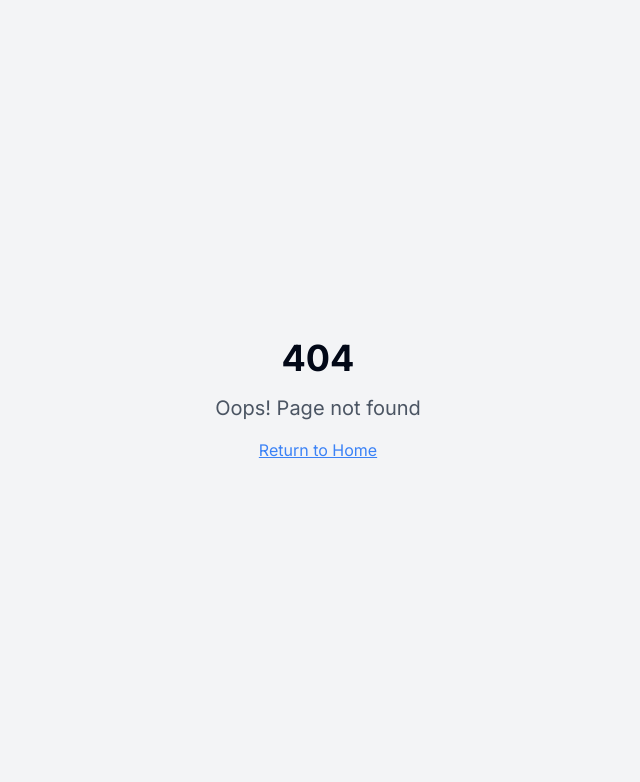
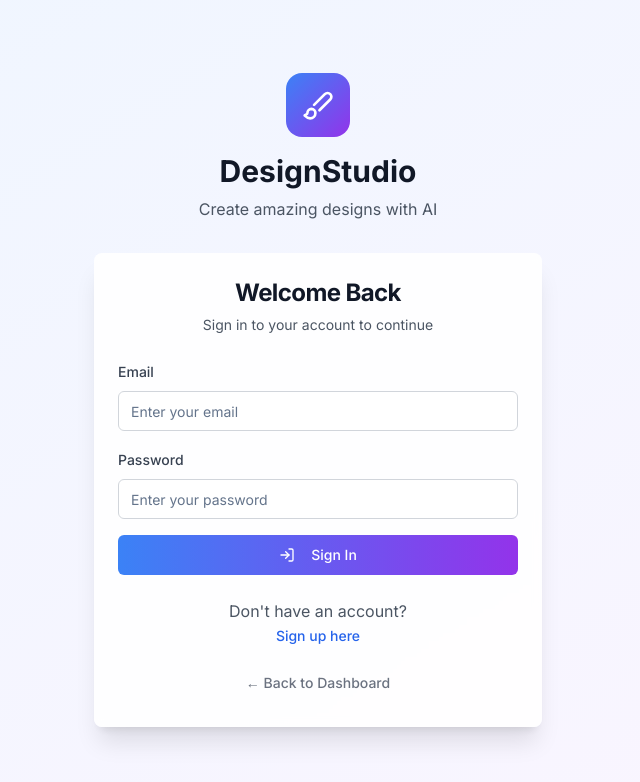
Before and after one commit to highgoal215/create-with-ai-canvas-37f09a8d, a React (Vite) app: page /auth in a window 1280 px wide. Before the commit this address had no page. Shown: the top 782 px of the page, without its empty margins (322-962 px from the left). Built offline with nearby package versions, Linux system fonts and the light colour scheme.

Commit message:
feat: Add signup/login pages
Adds the necessary components and routes for user signup and login functionality.

```diff
--- a/src/App.tsx
+++ b/src/App.tsx
@@ -6,6 +6,7 @@ import { QueryClient, QueryClientProvider } from "@tanstack/react-query";
 import { BrowserRouter, Routes, Route } from "react-router-dom";
 import { ThemeProvider } from "@/contexts/ThemeContext";
 import Index from "./pages/Index";
+import Auth from "./pages/Auth";
 import NotFound from "./pages/NotFound";
 
 const queryClient = new QueryClient();
@@ -19,6 +20,7 @@ const App = () => (
         <BrowserRouter>
           <Routes>
             <Route path="/" element={<Index />} />
+            <Route path="/auth" element={<Auth />} />
             {/* ADD ALL CUSTOM ROUTES ABOVE THE CATCH-ALL "*" ROUTE */}
             <Route path="*" element={<NotFound />} />
           </Routes>
--- a/src/components/Sidebar.tsx
+++ b/src/components/Sidebar.tsx
@@ -8,7 +8,8 @@ import {
   Download,
   Settings,
   Plus,
-  Sparkles
+  Sparkles,
+  LogIn
 } from 'lucide-react';
 import { cn } from '@/lib/utils';
 import { ThemeToggle } from '@/components/ThemeToggle';
@@ -27,6 +28,10 @@ export const Sidebar = ({ activeTab, onTabChange }: SidebarProps) => {
     { id: 'export', icon: Download, label: 'Export' },
     { id: 'settings', icon: Settings, label: 'Settings' },
   ];
+
+  const handleAuthClick = () => {
+    window.location.href = '/auth';
+  };
 
   return (
     <div className="w-64 bg-white dark:bg-gray-900 border-r border-gray-200 dark:border-gray-700 h-screen flex flex-col">
@@ -62,7 +67,15 @@ export const Sidebar = ({ activeTab, onTabChange }: SidebarProps) => {
         </div>
       </nav>
 
-      <div className="p-4 border-t border-gray-200 dark:border-gray-700">
+      <div className="p-4 border-t border-gray-200 dark:border-gray-700 space-y-3">
+        <button
+          onClick={handleAuthClick}
+          className="w-full bg-gray-100 dark:bg-gray-800 text-gray-700 dark:text-gray-300 px-4 py-3 rounded-lg flex items-center justify-center space-x-2 hover:bg-gray-200 dark:hover:bg-gray-700 transition-all duration-200"
+        >
+          <LogIn className="w-4 h-4" />
+          <span className="font-medium">Login / Sign Up</span>
+        </button>
+
         <button className="w-full bg-gradient-to-r from-blue-500 to-purple-600 text-white px-4 py-3 rounded-lg flex items-center justify-center space-x-2 hover:from-blue-600 hover:to-purple-700 transition-all duration-200">
           <Plus className="w-4 h-4" />
           <span className="font-medium">New Design</span>
--- /dev/null
+++ b/src/pages/Auth.tsx
@@ -0,0 +1,201 @@
+
+import React, { useState } from 'react';
+import { Button } from '@/components/ui/button';
+import { Input } from '@/components/ui/input';
+import { Label } from '@/components/ui/label';
+import { Card, CardContent, CardDescription, CardHeader, CardTitle } from '@/components/ui/card';
+import { Brush, LogIn, User } from 'lucide-react';
+import { useToast } from '@/hooks/use-toast';
+
+const Auth = () => {
+  const [isLogin, setIsLogin] = useState(true);
+  const [formData, setFormData] = useState({
+    email: '',
+    password: '',
+    confirmPassword: '',
+    name: ''
+  });
+  const { toast } = useToast();
+
+  const handleInputChange = (e: React.ChangeEvent<HTMLInputElement>) => {
+    setFormData({
+      ...formData,
+      [e.target.name]: e.target.value
+    });
+  };
+
+  const handleSubmit = (e: React.FormEvent) => {
+    e.preventDefault();
+
+    if (!isLogin && formData.password !== formData.confirmPassword) {
+      toast({
+        title: "Error",
+        description: "Passwords don't match",
+        variant: "destructive"
+      });
+      return;
+    }
+
+    // Mock authentication - in a real app, this would connect to your backend
+    toast({
+      title: isLogin ? "Login Successful" : "Account Created",
+      description: `Welcome ${isLogin ? 'back' : 'to DesignStudio'}!`
+    });
+
+    // Reset form
+    setFormData({
+      email: '',
+      password: '',
+      confirmPassword: '',
+      name: ''
+    });
+  };
+
+  return (
+    <div className="min-h-screen bg-gradient-to-br from-blue-50 to-purple-50 dark:from-gray-900 dark:to-gray-800 flex items-center justify-center p-4">
+      <div className="w-full max-w-md">
+        {/* Logo and Brand */}
+        <div className="text-center mb-8">
+          <div className="inline-flex items-center justify-center w-16 h-16 bg-gradient-to-br from-blue-500 to-purple-600 rounded-2xl mb-4">
+            <Brush className="w-8 h-8 text-white" />
+          </div>
+          <h1 className="text-3xl font-bold text-gray-900 dark:text-white">DesignStudio</h1>
+          <p className="text-gray-600 dark:text-gray-300 mt-2">
+            Create amazing designs with AI
+          </p>
+        </div>
+
+        {/* Auth Card */}
+        <Card className="shadow-xl border-0 bg-white/90 dark:bg-gray-800/90 backdrop-blur-sm">
+          <CardHeader className="text-center">
+            <CardTitle className="text-2xl font-bold text-gray-900 dark:text-white">
+              {isLogin ? 'Welcome Back' : 'Create Account'}
+            </CardTitle>
+            <CardDescription className="text-gray-600 dark:text-gray-300">
+              {isLogin
+                ? 'Sign in to your account to continue'
+                : 'Join thousands of creators today'
+              }
+            </CardDescription>
+          </CardHeader>
+
+          <CardContent>
+            <form onSubmit={handleSubmit} className="space-y-4">
+              {!isLogin && (
+                <div className="space-y-2">
+                  <Label htmlFor="name" className="text-gray-700 dark:text-gray-300">
+                    Full Name
+                  </Label>
+                  <Input
+                    id="name"
+                    name="name"
+                    type="text"
+                    placeholder="Enter your full name"
+                    value={formData.name}
+                    onChange={handleInputChange}
+                    required={!isLogin}
+                    className="bg-white dark:bg-gray-700 border-gray-300 dark:border-gray-600"
+                  />
+                </div>
+              )}
+
+              <div className="space-y-2">
+                <Label htmlFor="email" className="text-gray-700 dark:text-gray-300">
+                  Email
+                </Label>
+                <Input
+                  id="email"
+                  name="email"
+                  type="email"
+                  placeholder="Enter your email"
+                  value={formData.email}
+                  onChange={handleInputChange}
+                  required
+                  className="bg-white dark:bg-gray-700 border-gray-300 dark:border-gray-600"
+                />
+              </div>
+
+              <div className="space-y-2">
+                <Label htmlFor="password" className="text-gray-700 dark:text-gray-300">
+                  Password
+                </Label>
+                <Input
+                  id="password"
+                  name="password"
+                  type="password"
+                  placeholder="Enter your password"
+                  value={formData.password}
+                  onChange={handleInputChange}
+                  required
+                  className="bg-white dark:bg-gray-700 border-gray-300 dark:border-gray-600"
+                />
+              </div>
+
+              {!isLogin && (
+                <div className="space-y-2">
+                  <Label htmlFor="confirmPassword" className="text-gray-700 dark:text-gray-300">
+                    Confirm Password
+                  </Label>
+                  <Input
+                    id="confirmPassword"
+                    name="confirmPassword"
+                    type="password"
+                    placeholder="Confirm your password"
+                    value={formData.confirmPassword}
+                    onChange={handleInputChange}
+                    required={!isLogin}
+                    className="bg-white dark:bg-gray-700 border-gray-300 dark:border-gray-600"
+                  />
+                </div>
+              )}
+
+              <Button
+                type="submit"
+                className="w-full bg-gradient-to-r from-blue-500 to-purple-600 hover:from-blue-600 hover:to-purple-700 text-white"
+              >
+                {isLogin ? (
+                  <>
+                    <LogIn className="w-4 h-4 mr-2" />
+                    Sign In
+                  </>
+                ) : (
+                  <>
+                    <User className="w-4 h-4 mr-2" />
+                    Create Account
+                  </>
+                )}
+              </Button>
+            </form>
+
+            {/* Toggle between login and signup */}
+            <div className="mt-6 text-center">
+              <p className="text-gray-600 dark:text-gray-300">
+                {isLogin ? "Don't have an account?" : "Already have an account?"}
+              </p>
+              <Button
+                variant="link"
+                onClick={() => setIsLogin(!isLogin)}
+                className="text-blue-600 dark:text-blue-400 hover:text-blue-700 dark:hover:text-blue-300 p-0 h-auto font-medium"
+              >
+                {isLogin ? 'Sign up here' : 'Sign in here'}
+              </Button>
+            </div>
+
+            {/* Back to main app */}
+            <div className="mt-4 text-center">
+              <Button
+                variant="ghost"
+                onClick={() => window.location.href = '/'}
+                className="text-gray-500 dark:text-gray-400 hover:text-gray-700 dark:hover:text-gray-200"
+              >
+                ← Back to Dashboard
+              </Button>
+            </div>
+          </CardContent>
+        </Card>
+      </div>
+    </div>
+  );
+};
+
+export default Auth;
```
